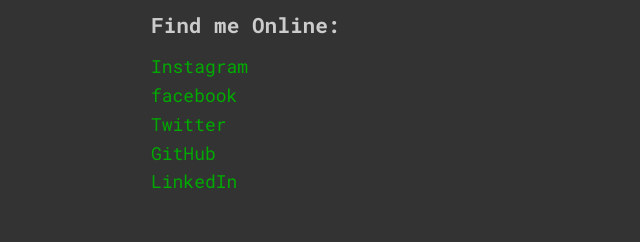
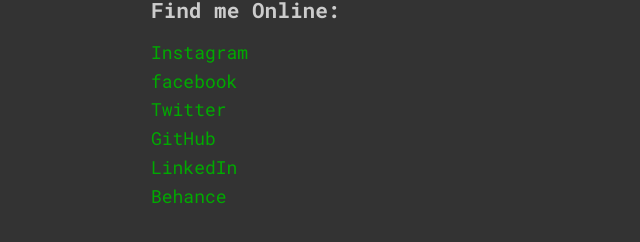
Before and after one commit to dawoodmalhi/terminal-portfolio, a plain HTML site: page index.html in a window 1280 px wide. Shown: the part 242-484 px from the top of the page, without its empty margins (307-947 px from the left). Drawn offline with Linux system fonts and the light colour scheme.

Commit message:
added link for behance

```diff
--- a/index.html
+++ b/index.html
@@ -60,6 +60,14 @@
               >LinkedIn</a
             >
           </li>
+          <li>
+            <a
+              href="https://www.behance.net/dawoodmalhi"
+              rel="noopener noreferrer"
+              target="_blank"
+              >Behance</a
+            >
+          </li>
         </ul>
       </main>
     </div>
```
